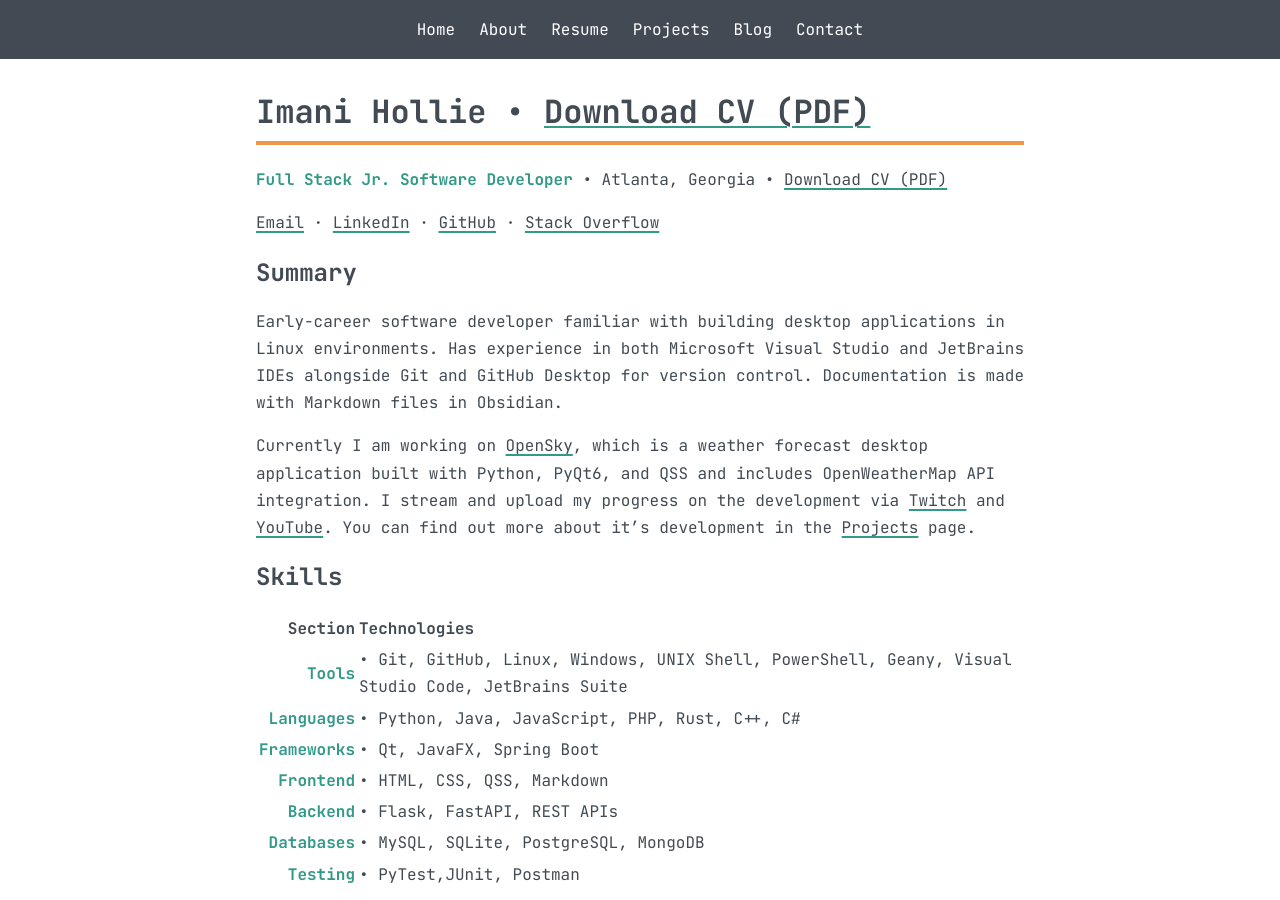
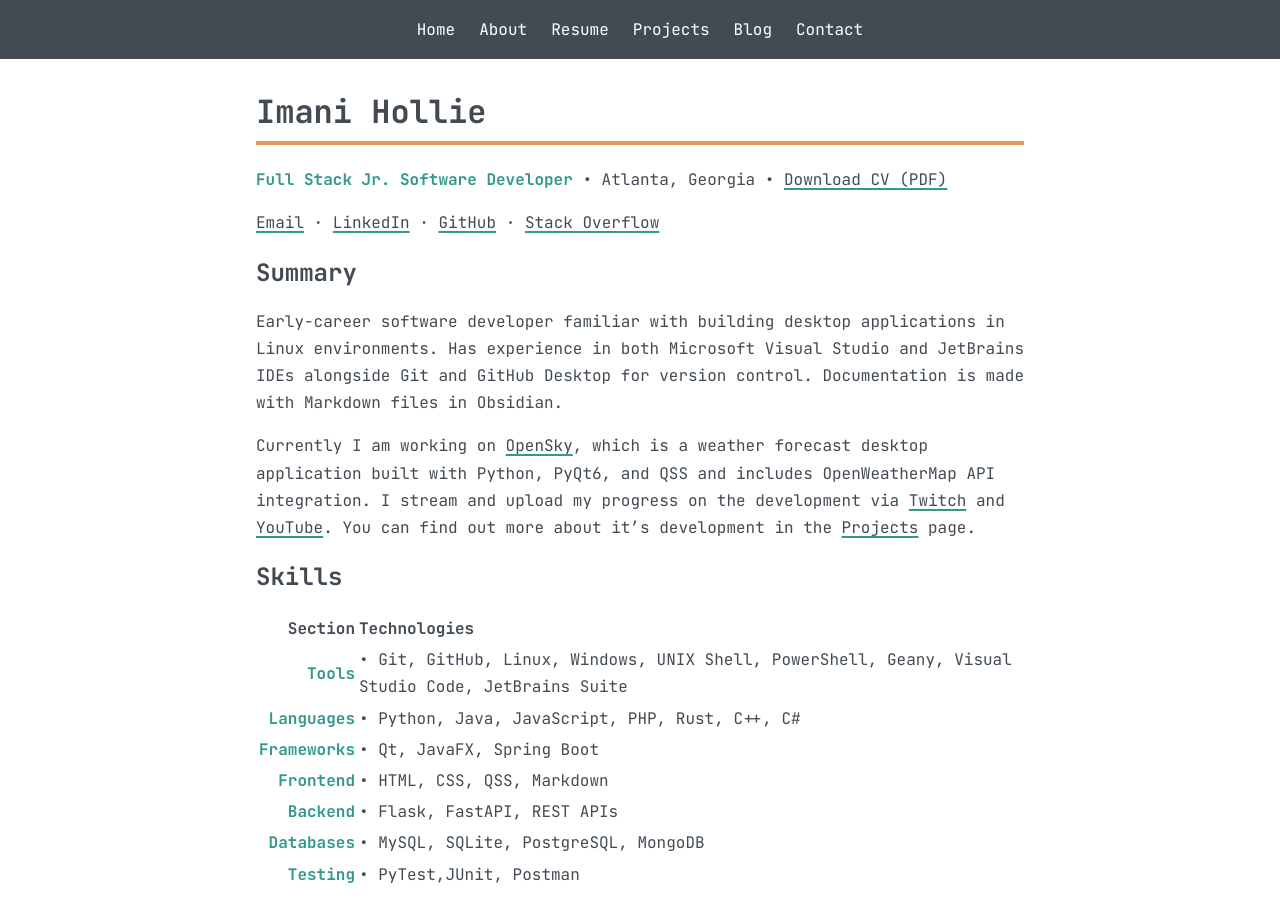
Before and after one commit to 8Bitsian/Resume, a Jekyll site: the page built from pages/resume.md, in a window 1280 px wide and 900 px high. Built offline with Jekyll 4.4.1, drawn with Linux system fonts in a browser that asks for light colours.

Commit message:
Update resume header and formatting

```diff
--- a/pages/resume.md
+++ b/pages/resume.md
@@ -4,7 +4,7 @@ title: Resume
 permalink: /resume/
 ---
 
-# Imani Hollie • <a class="cv-download" href="{{ '/assets/files/temp.txt' | relative_url }}"> Download CV (PDF)</a>
+# Imani Hollie
 **Full Stack Jr. Software Developer** • Atlanta, Georgia • <a class="cv-download" href="{{ '/assets/files/temp.txt' | relative_url }}"> Download CV (PDF)</a>
 
 [Email](mailto:8BitSoftware@gmail.com) · [LinkedIn](https://www.linkedin.com/in/imani-hollie/) · [GitHub](https://github.com/8Bitsian) · [Stack Overflow](https://stackoverflow.com/users/32219858/8bitsoftware)
```
